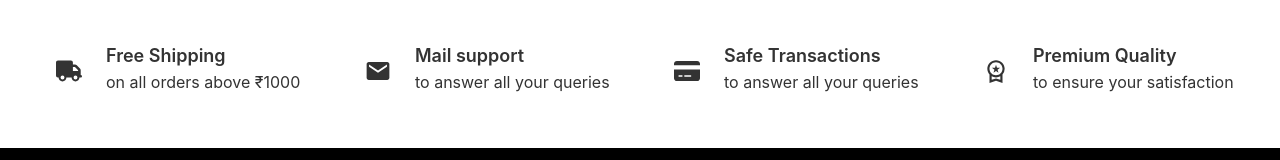
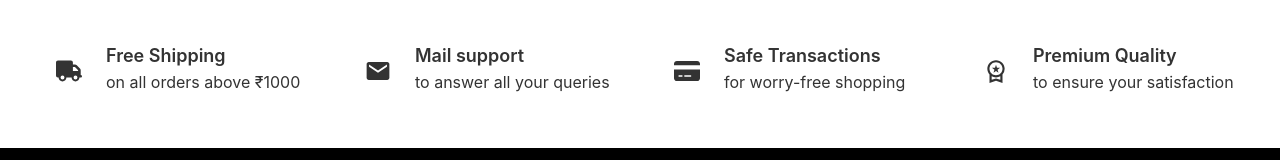
Before and after one commit to rajTheWebDeveloper/apiary, a Next.js app: page / in a window 1280 px wide. Shown: the part 548-708 px from the top of the page. Built offline with nearby package versions, Linux system fonts and the light colour scheme.

Commit message:
edited promise text

```diff
--- a/components/Promises/index.jsx
+++ b/components/Promises/index.jsx
@@ -34,7 +34,7 @@ export default function Promises()
                     <FaCreditCard className="mx-6 my-4" size={26}/>
                     <div>
                         <h2 className='text-lg font-semibold'>Safe Transactions</h2>
-                        <p>to answer all your queries</p>
+                        <p>for worry-free shopping</p>
                     </div>
                 </Flex>
             </Grid.Col>
```
